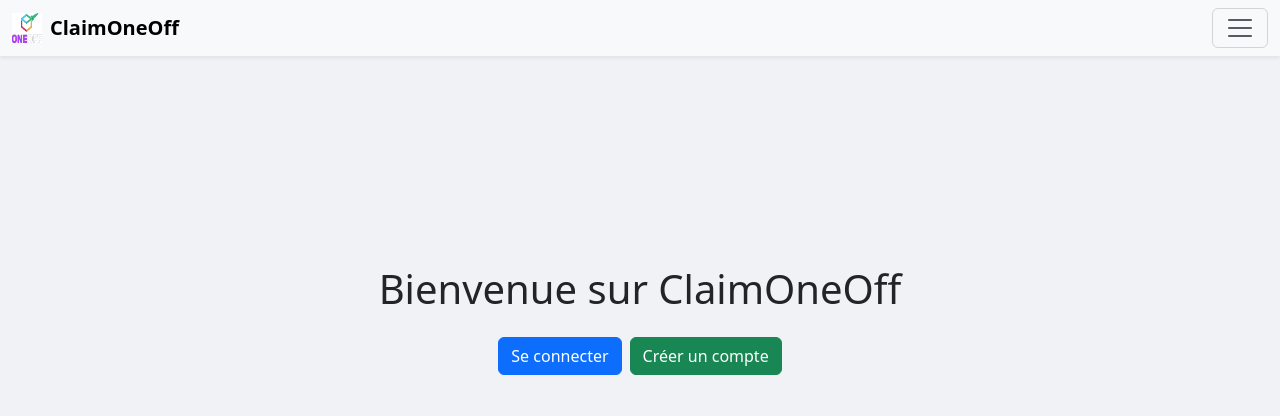
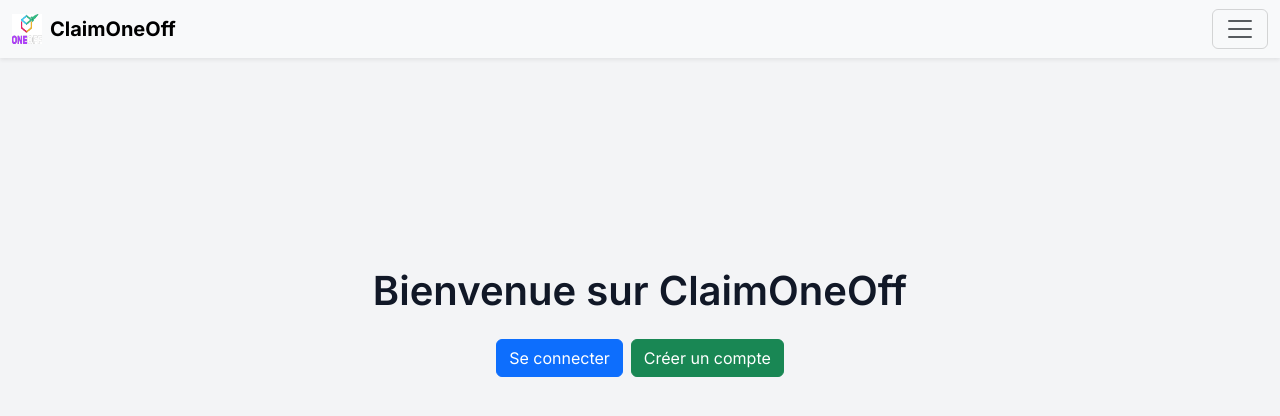
Before and after one commit to OneOffsas/claimoneoff-front02, a Next.js app: page / in a window 1280 px wide. Shown: the top 416 px of the page. Built offline with nearby package versions, Linux system fonts and the light colour scheme.

Commit message:
Update globals.css

```diff
--- a/styles/globals.css
+++ b/styles/globals.css
@@ -1,18 +1,127 @@
 /* styles/globals.css */
 
-/* Override des variables Bootstrap (optionnel) */
+/* Import de la police depuis Google Fonts (ici Inter) */
+@import url('https://fonts.googleapis.com/css2?family=Inter:wght@400;500;600;700&display=swap');
+
+/* Variables CSS pour personnaliser Bootstrap et le thème global */
 :root {
-  --bs-primary: #7c3aed; /* violet personnalisé */
-  --bs-secondary: #6c757d;
-  --bs-success: #28a745;
-  --bs-info: #17a2b8;
-  --bs-warning: #ffc107;
-  --bs-danger: #dc3545;
+  /* Couleurs principales */
+  --bs-primary: #5b21b6;    /* violet foncé */
+  --bs-secondary: #6b7280;  /* gris */
+  --bs-success: #10b981;    /* vert pour succès */
+  --bs-danger: #ef4444;     /* rouge pour erreurs */
+  --bs-warning: #f59e0b;    /* orange pour alertes */
+  --bs-info: #3b82f6;       /* bleu clair pour info */
+  --bs-light: #f9fafb;      /* fond clair */
+  --bs-dark: #111827;       /* fond sombre */
+
+  /* Police de base */
+  --font-family-base: 'Inter', sans-serif;
+
+  /* Autres variables utiles */
+  --border-radius-base: 0.5rem;
+  --transition-base: 0.2s ease-in-out;
 }
 
-/* Overrides ou styles globaux supplémentaires */
-body {
-  background-color: #f0f2f5;
+/* Réinitialisation simple */
+* {
+  box-sizing: border-box;
+  margin: 0;
+  padding: 0;
 }
 
-/* Tu peux ajouter ici des styles globaux que tu veux appliquer partout */
+/* Style du body */
+body {
+  font-family: var(--font-family-base);
+  background-color: #f3f4f6; /* gris très clair */
+  color: #1f2937;            /* gris foncé pour le texte */
+  line-height: 1.6;
+}
+
+/* Liens */
+a {
+  color: var(--bs-primary);
+  text-decoration: none;
+}
+a:hover {
+  text-decoration: underline;
+}
+
+/* Titres */
+h1, h2, h3, h4, h5, h6 {
+  font-weight: 600;
+  margin-bottom: 0.5rem;
+  color: #111827;
+}
+
+/* Paragraphes */
+p {
+  margin-bottom: 1rem;
+}
+
+/* Formulaires : style commun */
+input, select, textarea, button {
+  font-family: var(--font-family-base);
+}
+
+/* Container principal */
+.main-container {
+  padding: 1rem;
+}
+
+/* Simple utilitaire pour carte personnalisée */
+.card-custom {
+  border-radius: var(--border-radius-base);
+  box-shadow: 0 2px 8px rgba(0,0,0,0.1);
+  transition: box-shadow var(--transition-base);
+}
+.card-custom:hover {
+  box-shadow: 0 4px 12px rgba(0,0,0,0.15);
+}
+
+/* Barre latérale (exemple) */
+.sidebar {
+  background-color: #ffffff;
+  border-right: 1px solid #e5e7eb;
+  min-height: 100vh;
+  padding: 1rem;
+}
+
+/* Navigation principale */
+.nav-link-custom {
+  display: block;
+  padding: 0.5rem 1rem;
+  color: #374151;
+  border-radius: var(--border-radius-base);
+  margin-bottom: 0.25rem;
+  transition: background-color var(--transition-base), color var(--transition-base);
+}
+.nav-link-custom:hover,
+.nav-link-custom.active {
+  background-color: var(--bs-primary);
+  color: #ffffff;
+}
+
+/* Boutons personnalisés si besoin */
+.btn-primary-custom {
+  background-color: var(--bs-primary);
+  border-color: var(--bs-primary);
+}
+.btn-primary-custom:hover {
+  background-color: darken(var(--bs-primary), 10%);
+  border-color: darken(var(--bs-primary), 10%);
+}
+
+/* Messages / alertes */
+.alert-custom {
+  border-radius: var(--border-radius-base);
+}
+
+/* Responsive adjustments si besoin */
+@media (max-width: 768px) {
+  .sidebar {
+    display: none; /* exemple : cacher sidebar sur mobile, à ajuster selon implémentation */
+  }
+}
+
+/* Ajoutez ici d’autres styles globaux ou personnalisations Bootstrap si nécessaire */
```
